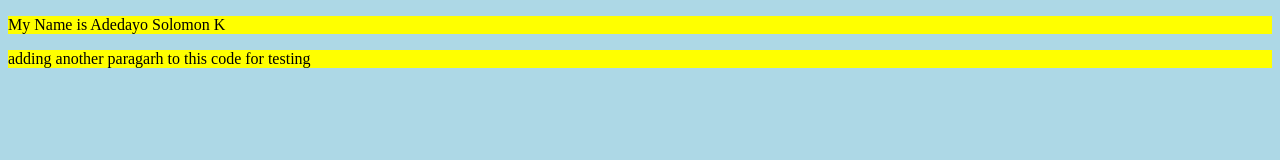
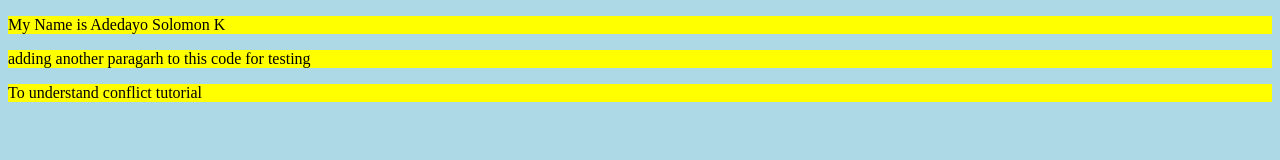
Before and after one commit to lekan1234/hello-word, a plain HTML site: page index.html in a window 1280 px wide. Drawn offline with Linux system fonts and the light colour scheme.

Commit message:
For conflict

```diff
--- a/index.html
+++ b/index.html
@@ -9,5 +9,6 @@
 
 <p>My Name is Adedayo Solomon K </p>
 <p>adding another paragarh to this code for testing</p>
+<p>To understand conflict tutorial</p>
 </body>
 </html>
```
